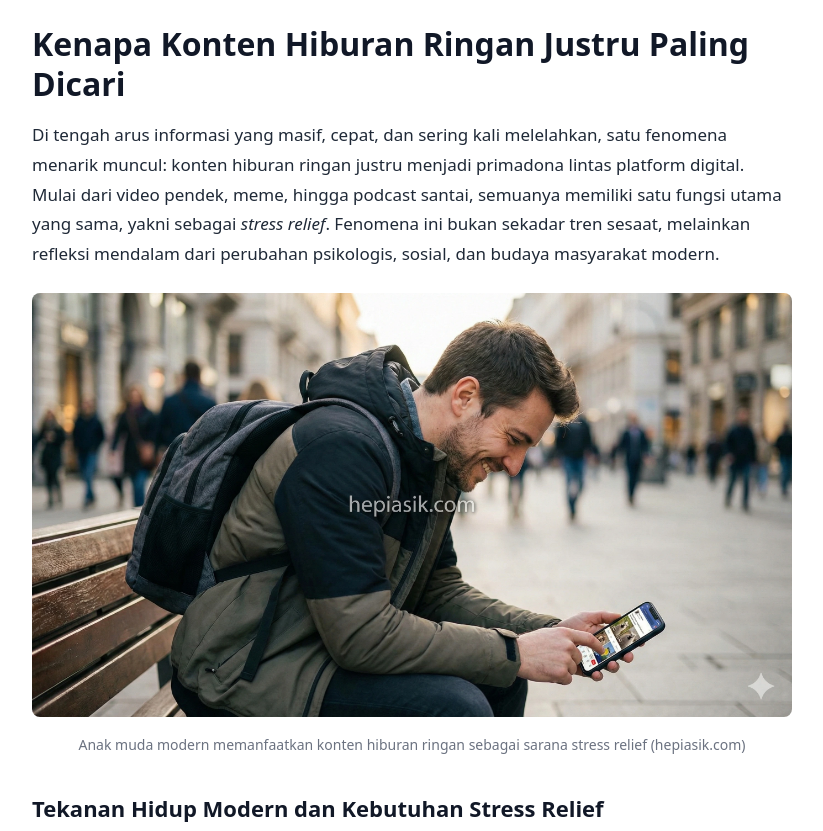
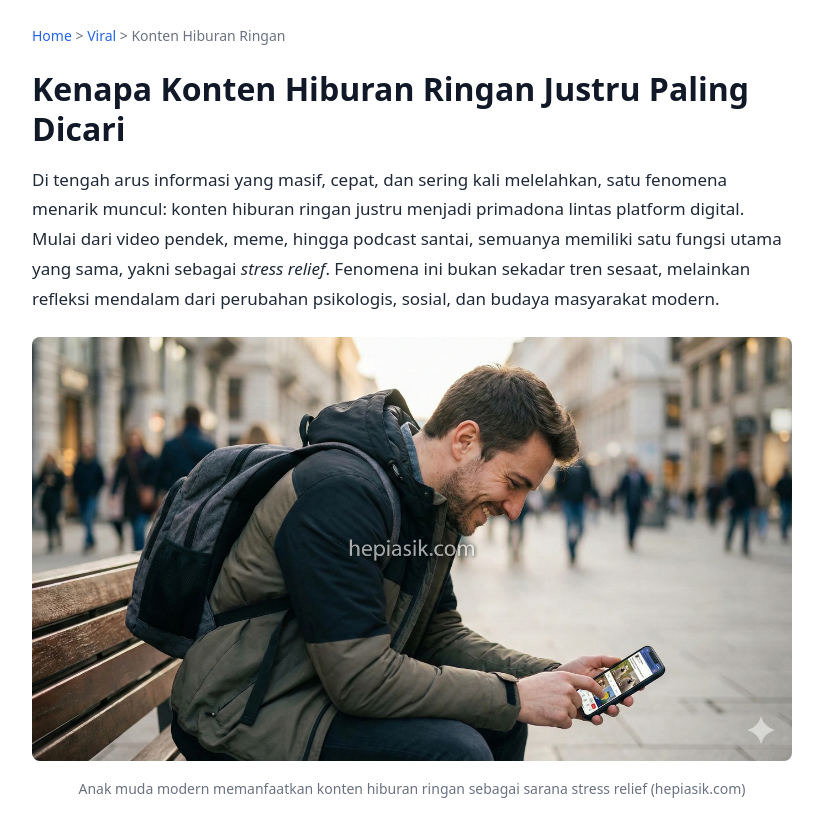
Before and after one commit to hepajkis-ux/hepiasik-main, a plain HTML site: page kenapa-konten-hiburan-ringan-paling-dicari.html in a window 1280 px wide. Shown: the top 831 px of the page, without its empty margins (228-1051 px from the left). Drawn offline with Linux system fonts and the light colour scheme.

Commit message:
Update kenapa-konten-hiburan-ringan-paling-dicari.html

```diff
--- a/kenapa-konten-hiburan-ringan-paling-dicari.html
+++ b/kenapa-konten-hiburan-ringan-paling-dicari.html
@@ -2,7 +2,7 @@
 <html lang="id">
 <head>
   <meta charset="UTF-8">
-  <title>Kenapa Konten Hiburan Ringan Justru Paling Dicari sebagai Stress Relief di Era Digital</title>
+  <meta name="viewport" content="width=device-width, initial-scale=1.0">
   <title>Kenapa Konten Hiburan Ringan Justru Paling Dicari sebagai Stress Relief di Era Digital</title>
   <meta name="description" content="Analisis mendalam kenapa konten hiburan ringan menjadi pilihan utama stress relief masyarakat modern, ditinjau dari psikologi, media digital, dan perilaku konsumsi.">
   <link rel="canonical" href="https://hepiasik.com/kenapa-konten-hiburan-ringan-paling-dicari.html" />
@@ -19,6 +19,12 @@ main {
       margin: auto;
       padding: 24px 18px 40px;
     }
+    .breadcrumbs {
+      font-size: 14px;
+      margin-bottom: 20px;
+      color: #6b7280;
+    }
+    .breadcrumbs a { color: #2563eb; text-decoration: none; }
     article h1 {
       font-size: 32px;
       line-height: 1.25;
@@ -45,6 +51,7 @@ figure { margin: 24px 0; }
     figcaption { font-size: 14px; color: #6b7280; text-align: center; margin-top: 8px; }
     img { border-radius: 8px; width: 100%; height: auto; }
     a { color: #2563eb; text-decoration: none; }
+    a:hover { text-decoration: underline; }
     footer.note {
       margin-top: 40px;
       padding-top: 16px;
@@ -56,6 +63,10 @@ footer.note {
 </head>
 <body>
 <main>
+<nav class="breadcrumbs">
+  <a href="/">Home</a> > <a href="/#viral">Viral</a> > Konten Hiburan Ringan
+</nav>
+
 <article>
 
 <h1>Kenapa Konten Hiburan Ringan Justru Paling Dicari</h1>
@@ -107,11 +118,8 @@ footer.note {
 <h2>Artikel Terkait</h2>
 <ul>
   <li><a href="https://hepiasik.com/alasan-konten-viral-cepat-menyebar-di-internet.html">Alasan Konten Viral Cepat Menyebar di Internet</a></li>
-
   <li><a href="https://hepiasik.com/kenapa-video-pendek-populer.html">Psikologi di Balik Konsumsi Video Pendek</a></li>
-
   <li><a href="https://hepiasik.com/tips-menghindari-burnout-kerja.html">Tips Menghindari Burnout untuk Karir Modern</a></li>
-
   <li><a href="https://hepiasik.com/cara-mengatur-waktu-istirahat-digital-agar-hati-tenang.html">Seni Istirahat Digital untuk Kesehatan Mental</a></li>
 </ul>
 
```
Lines whose indentation alone changed are shown as unchanged.
